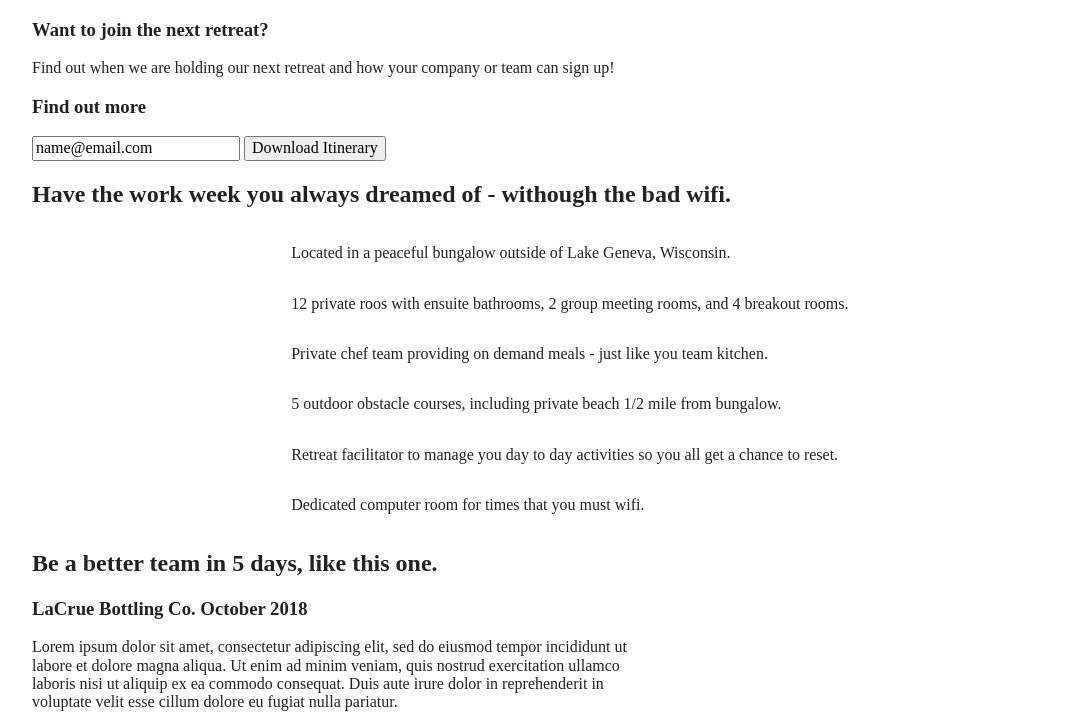
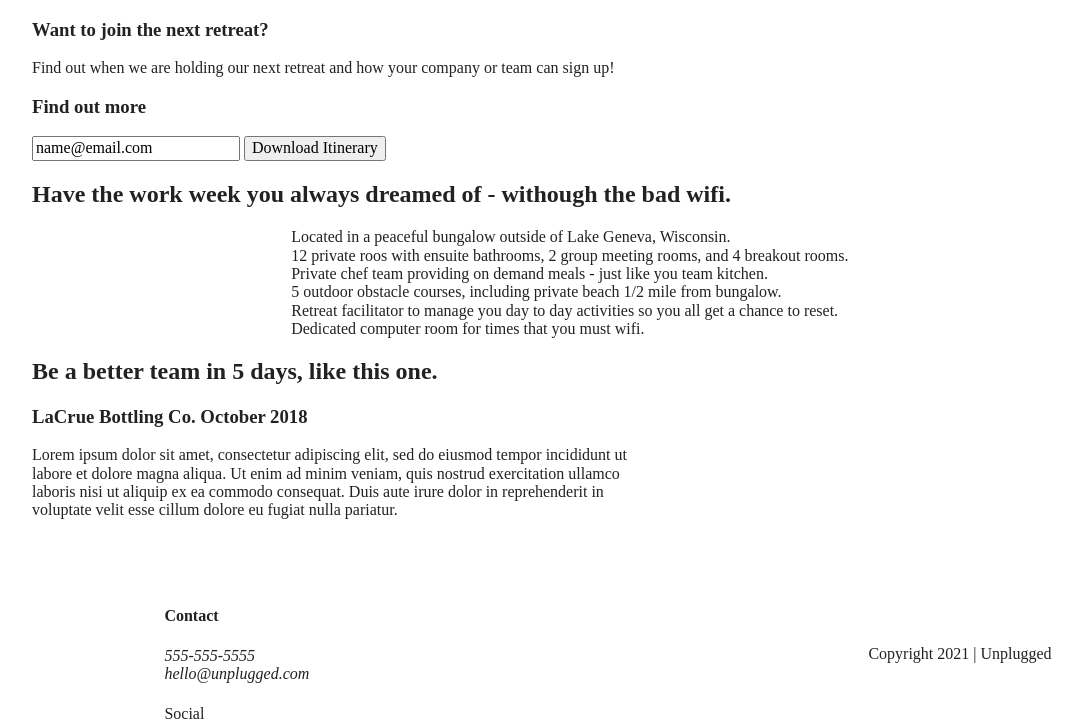
Before and after one commit to karioline-old/unplugged-retreat, a website built with Parcel: page index.html in a window 1280 px wide. Shown: the part 238-958 px from the top of the page, without its empty margins (32-1114 px from the left). Built offline with nearby package versions, Linux system fonts and the light colour scheme.

Commit message:
overriding default paragraph settings with margin  set to 0

```diff
--- a/css/main.css
+++ b/css/main.css
@@ -122,6 +122,10 @@ textarea {
     width: 100%;
   }
 
+  header .content-wrapper p {
+    margin: 0;
+  }
+
   footer .content-wrapper {
     width: 55%;
     margin: 50px 0;
@@ -138,6 +142,10 @@ textarea {
     display: flex;
     justify-content: center;
     align-items: center;
+  }
+
+  footer p {
+    margin: 0;
   }
 
   /* --------------------- Mobile Styles - Homepage --------------------- */
@@ -163,6 +171,10 @@ textarea {
     display: flex;
     justify-content: center;
     flex-flow: row wrap;
+  }
+
+  .features p {
+    margin: 0;
   }
 
   article {
```
